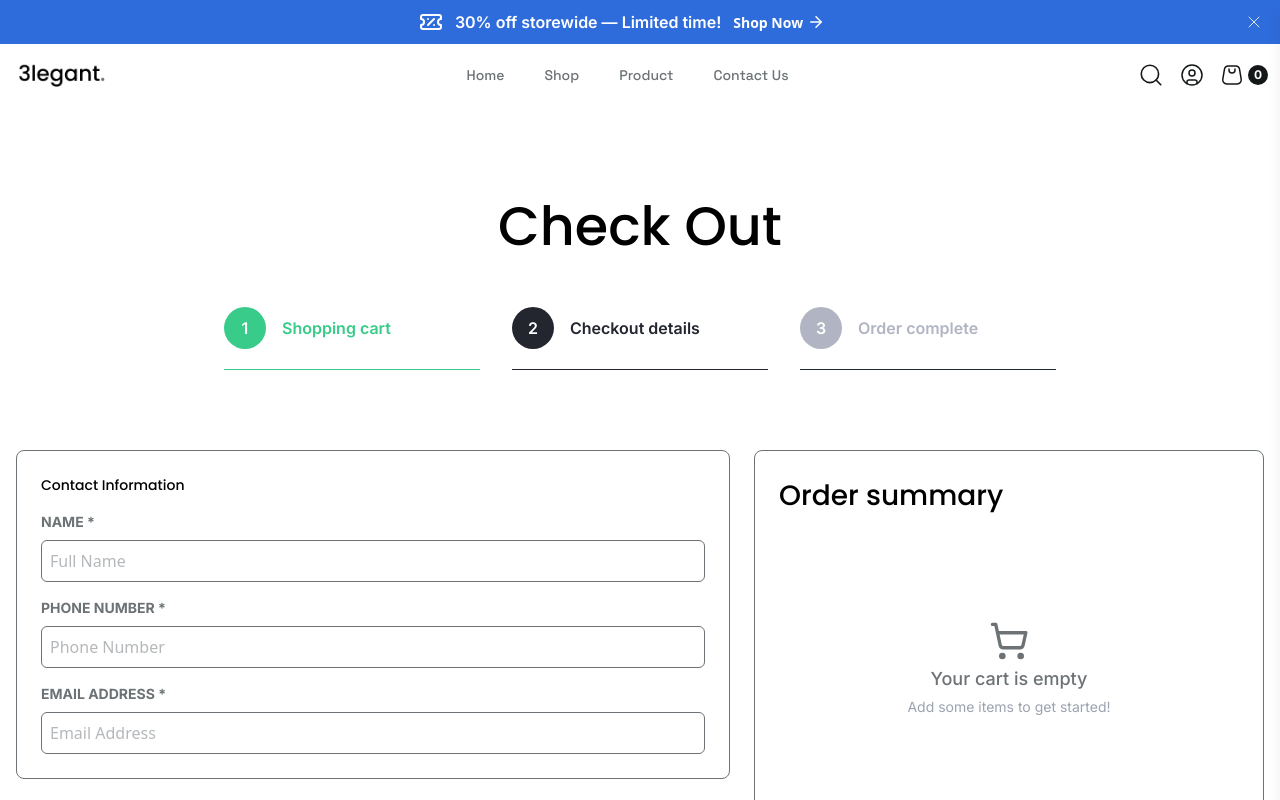
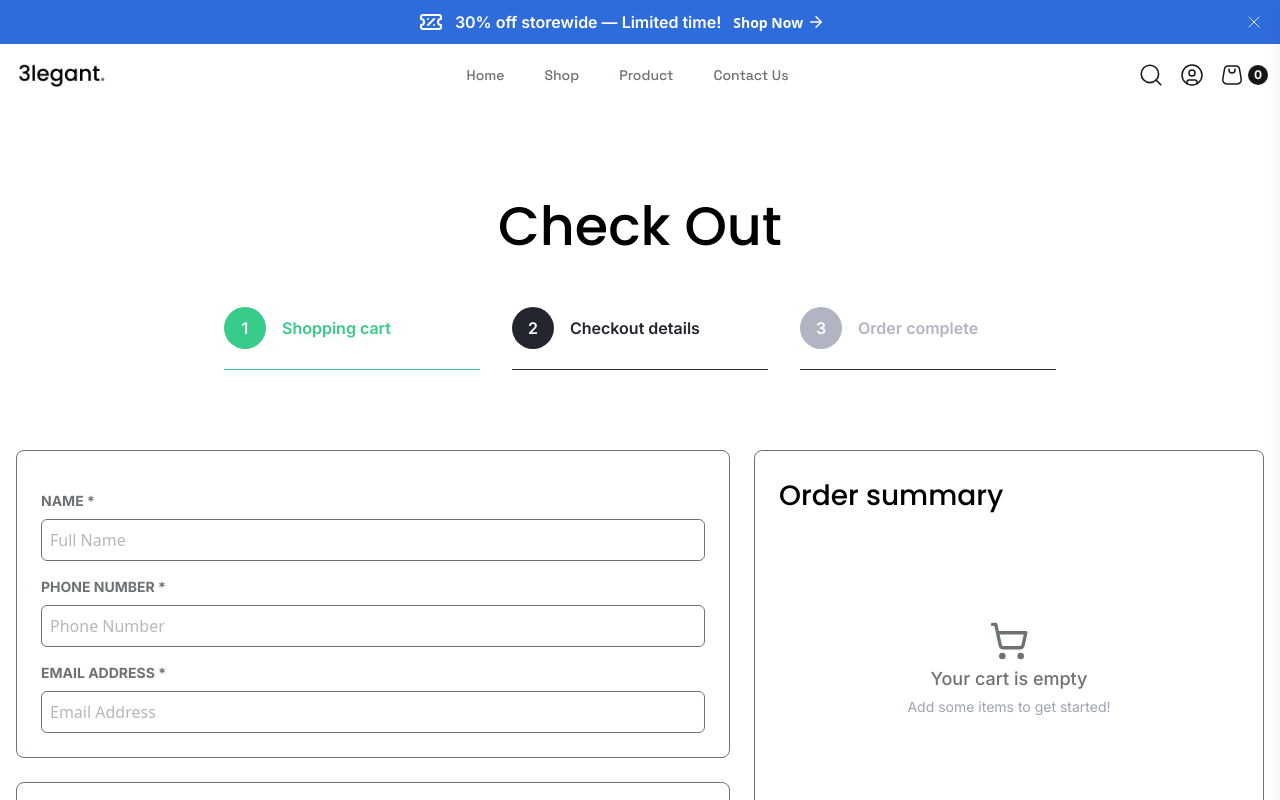
Before and after one commit to MohammadAlamin99/3legant-frontend, a Next.js app: page /checkout in a window 1280 px wide. Shown: the top 800 px of the page. Built offline with nearby package versions, Linux system fonts and the light colour scheme.

Commit message:
add test payment getway stripe

```diff
--- a/src/components/checkout/Checkout.tsx
+++ b/src/components/checkout/Checkout.tsx
@@ -129,9 +129,9 @@ const CheckOut = () => {
     }
   };
 
-  const handlePlaceOrder = () => {
-    router.push("/order-complete");
-  };
+  // const handlePlaceOrder = () => {
+  //   router.push("/order-complete");
+  // };
 
   const handleOrder = async (formData: { name: string; phone: string; email: string; address: string, note: string }) => {
     try {
@@ -147,7 +147,8 @@ const CheckOut = () => {
         note
       );
       if (createdOrder && createdOrder?.order?._id) {
-        await router.push(`/order-complete/${createdOrder?.order?._id}`);
+        // await router.push(`/order-complete/${createdOrder?.order?._id}`);
+        router.push(`/payment/${createdOrder.order._id}`);
       }
     } catch (err) {
       console.error("Failed to create order:", err);
@@ -191,6 +192,7 @@ const CheckOut = () => {
             handleCheckout={handleCheckout}
             allVariants={allVariants}
             handleOrder={handleOrder}
+            total={total}
           />
           {/* Right Section */}
           <OrderSummary
@@ -200,7 +202,7 @@ const CheckOut = () => {
             shippingCost={shippingCost}
             total={total}
             handleQuantityChange={handleQuantityChange}
-            handlePlaceOrder={handlePlaceOrder}
+            // handlePlaceOrder={handlePlaceOrder}
             handleOrder={() => handleOrder({
               name: "",
               phone: "",
--- a/src/components/checkout/ContactInfo.tsx
+++ b/src/components/checkout/ContactInfo.tsx
@@ -7,6 +7,7 @@ export default function ContactInfo({
   handleCheckout,
   allVariants,
   handleOrder,
+  total
 }: {
   handleCheckout: (showLogin?: boolean) => void;
   allVariants: Variant[];
@@ -17,6 +18,7 @@ export default function ContactInfo({
     address: string;
     note: string;
   }) => void;
+  total: number;
 }) {
   // Refs for each input field
   const nameRef = useRef<HTMLInputElement>(null);
@@ -62,9 +64,7 @@ export default function ContactInfo({
       {/* Contact Info */}
       <div className="bg-white border border-[#6C7275] rounded-lg p-6">
         <h3 className="text-[16px] md:text-[14px] font-medium mb-4 font-poppins">
-          Contact Information
         </h3>
-
         <div className="space-y-4">
           {/* Name */}
           <div>
--- a/src/components/checkout/OrderSummary.tsx
+++ b/src/components/checkout/OrderSummary.tsx
@@ -20,7 +20,7 @@ export default function OrderSummary({
   shippingCost: number;
   total: number;
   handleQuantityChange: (variantId: string, quantity: number) => void;
-  handlePlaceOrder: () => void;
+  // handlePlaceOrder: () => void;
   handleOrder: () => void;
   handleCheckout: (showLogin?: boolean) => void;
 }) {
--- a/src/components/order-complete/OrderComplete.tsx
+++ b/src/components/order-complete/OrderComplete.tsx
@@ -11,7 +11,6 @@ export default async function OrderComplete({ id }: { id: string }) {
     const tokenCookie = (await cookieStore).get("token")?.value || "";
     const order = await getOrder(id, tokenCookie);
     const orderData = order?.order
-    console.log(orderData)
     return (
         <div className="py-20 px-4 sm:px-6">
             <div className="max-w-5xl mx-auto">
@@ -41,7 +40,7 @@ export default async function OrderComplete({ id }: { id: string }) {
                                 </h2>
                             </div>
                             {/* Order Details */}
-                            <OrderHistory orderData={orderData}/>
+                            <OrderHistory orderData={orderData} />
                         </div>
                     </div>
                 </div>
```
Also changed, not shown: src/app/payment/[id]/page.tsx (renamed from src/app/payment/page.tsx).
